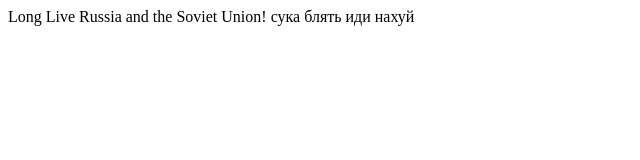
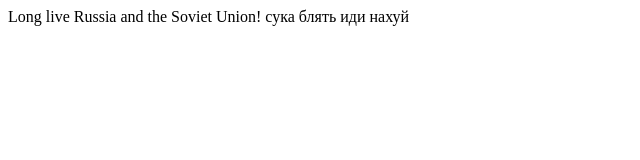
Before and after one commit to PopeFrancaisco/popefrancaisco.github.io, a plain HTML site: page index.html in a window 1280 px wide. Shown: the full height of the page, 0-640 px from the left. Drawn offline with Linux system fonts and the light colour scheme.

Commit message:
Update index.html

```diff
--- a/index.html
+++ b/index.html
@@ -7,6 +7,6 @@
 
 <body>
 <content>
-Long Live Russia and the Soviet Union! сука блять иди нахуй
+Long live Russia and the Soviet Union! сука блять иди нахуй
 </body>
 </html>
```
